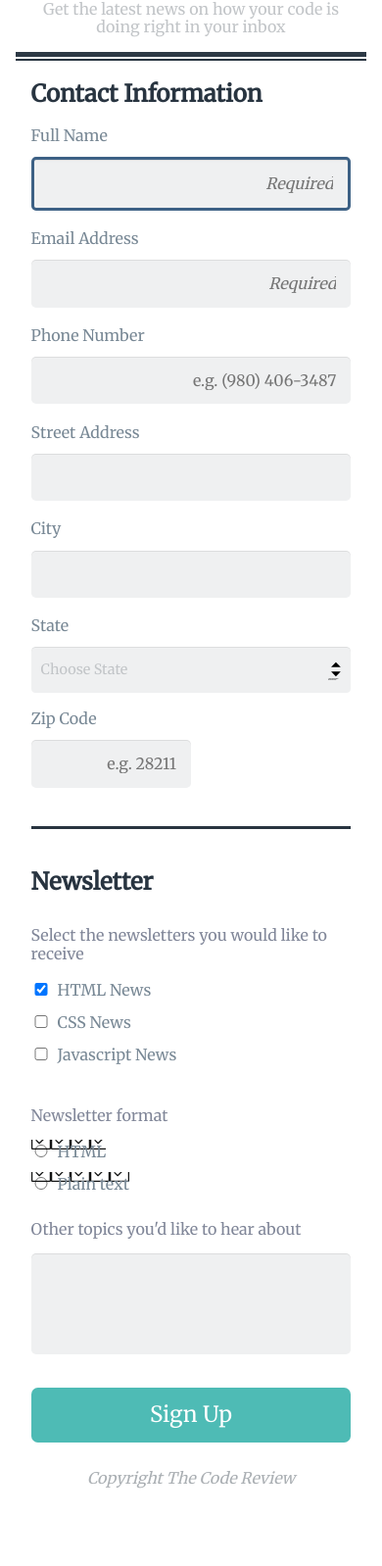
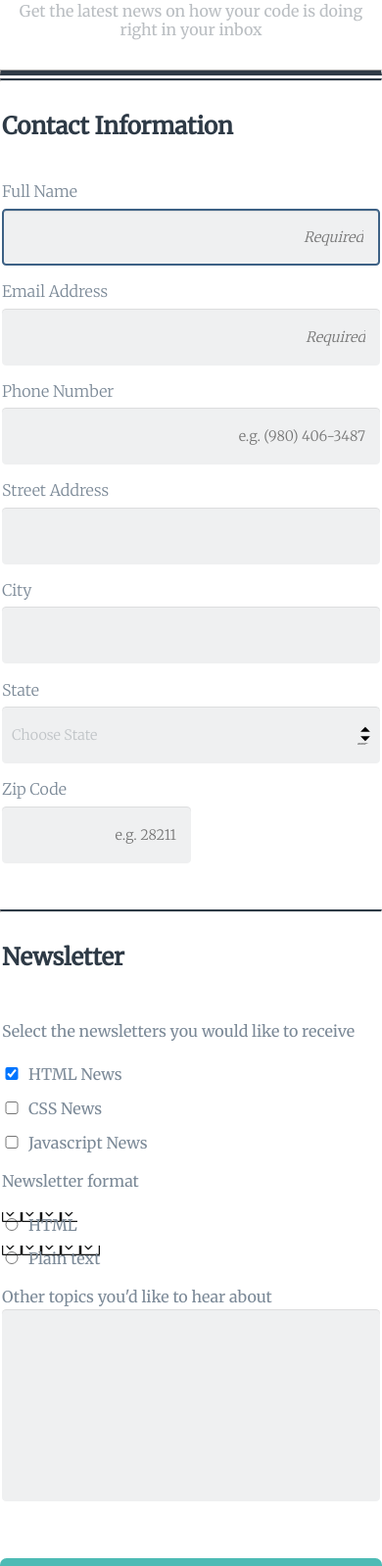
Before and after one commit to zcardais/online_registration_v3, a plain HTML site: page index.html in a window 390 px wide. Shown: the part 167-1765 px from the top of the page at 98% size. Drawn offline with nearby package versions, Linux system fonts and the light colour scheme; files whose address does not match are found by name.

Commit message:
Lots of changes to styles and markup in response to feedback from Treehouse reviewer. TODO: apply media query styles for desktop to display labels and inputs inline while displaying block on mobile devices; Due to number of revisions overall made to this project, it feels bloated, so I'm going to start from scratch on BBEdit or Codepen.io and paste the new code into my repo for my next push

```diff
--- a/css/styles.css
+++ b/css/styles.css
@@ -1,62 +1,62 @@
-* {
+*, *:before, *:after {
+  -moz-box-sizing: border-box;
+  -webkit-box-sizing: border-box;
   box-sizing: border-box;
 }
 body {
   font-family: 'Merriweather', serif;
+  color: #2E3A46;
 }
-.containerTop {
-  border-bottom: 5px solid #2d3945;
+.mainHeader {
   text-align: center;
+}
+hr.heavy {
+  border-bottom: 5px solid #2E3A46;
+  text-align: center;
+  margin-bottom: -5px;
+}
+hr.light {
+  border-top: 2px solid #2E3A46;
+  margin-bottom:2em;
 }
 .logo {
   color: white;
   text-transform: uppercase;
 }
 .banner {
-  background: #283440;
+  background: #2E3A46;
   padding: 10px;
   text-align: center;
 }
 h2,
 h3 {
-  color: #283440;
-}
-.newsletter {
-  border-top: 3px solid #283440;
-  padding-top: 40px;
+  color: #2E3A46;
 }
 .subtext {
-  color: #c2c5c8;
-}
-p {
-  color: #818799;
-}
-.copyright {
+  color: #BABEC2;
+  margin-top:-10px;
+  margin-bottom: 2em;
   text-align: center;
-  color:#aaafb3;
-  font-style: italic;
-  margin-bottom: 10em;
 }
 
 /* Layout Containers -------------------- */
 .container {
-  width: 92%;
-  margin: auto;
-  padding-left: 1em;
-  padding-right: 1em;
-}
-.containerForm {
-  border-top: 2px solid #283440;
-  margin-top: 2px;
+  margin: 2em auto 0 auto;
 }
 
 /* Form -------------------- */
-.form-newsletter {
-  border-radius: .5em;
+form#signup {
+  max-width: 100%;
+  margin: 0 auto;
+  color: #7B8997;
+  /*margin: 10px auto;*/
+  /*padding: 10px 20px;*/
 }
+
 .section {
-  margin-top:2em;
-  margin-bottom: 1em;
+  display:block;
+  margin-top:.5em;
+  margin-bottom: .25em;
 }
 label[for=fullName],
 label[for=email],
@@ -66,16 +66,18 @@ label[for=city],
 label[for=state],
 label[for=zip] {
   display: block;
-  margin-bottom: 0.8em;
-  color: #788895;
+  margin-bottom: 8px;
+  font-weight: 100;
+  /*color: #7B8997;*/
 }
 label[for=html],
 label[for=css],
 label[for=javascript],
 label[for=format-html],
 label[for=format-text] {
+  display:block;
   margin-bottom: 0.8em;
-  color: #788895;
+  /*color: #788895;*/
 }
 input,
 select,
@@ -92,7 +94,7 @@ textarea {
 [placeholder="Required"],
 [placeholder="Required"] {
   font-style: italic;
-  color: #c2c5c8;
+  color: #C0C4C7;
 }
 ::placeholder {
   text-align: right;
@@ -103,20 +105,25 @@ textarea {
 input[type="text"],
 input[type="email"],
 input[type="tel"],
+select {
+  height: 58px;
+}
+input[type="text"],
+input[type="email"],
+input[type="tel"],
 select,
 textarea {
-	font-size: 1em;
-  color: #c2c5c8;
+	font-size: .9em;
+  color: #C0C4C7;
   font-weight: 300;
   width: 100%;
-  height: auto;
   margin-bottom: 1.2em;
   box-shadow: 0 1px 0 rgba(0,0,0,0.08) inset;
 }
 input:focus,
 select:focus,
 textarea:focus {
-  border: 3px solid #3d6185;
+  border: 2px solid #3d6185;
 }
 form#signup select {
   -webkit-appearance: none;
@@ -124,10 +131,9 @@ form#signup select {
   -ms-appearance: none;
   -o-appearance: none;
   appearance: none;
-  font-size: .9em;
-  background: #eff0f1 url('../images/icons_arrows.svg') no-repeat right 15px;
+  background: #eff0f1 url('../images/icons_arrows.svg') no-repeat right 20px;
   background-size: 30px 20px;
-  color: #c2c5c8;
+  color: #C0C4C7;
   padding: 15px 45px 15px 10px;
 }
 
@@ -136,11 +142,12 @@ form#signup select::-ms-expand { display:none; }
 input[name='zip'] {
   width: 50%;
 }
-form#signup input[type=checkbox],
-form#signup input[type=radio] {
+form#signup input[type="checkbox"],
+form#signup input[type="radio"] {
   width: 20px;
   margin: 0;
   padding:0;
+  background: #eff0f1;
 }
 form#signup input[type=checkbox] + label,
 form#signup input[type=radio] + label {
@@ -149,7 +156,7 @@ form#signup input[type=radio] + label {
   padding: 4px 0px 0px 27px;
   background: url('images/icons_check.svg');
   background-size: 20px 80px;
-  line-height: 16px;
+  line-height: 18px;
 }
 form#signup input[type=checkbox] + label {
   background-position: 0px 0px;
@@ -165,7 +172,7 @@ input[type="submit"] {
   padding-left: 20px;
   padding-right: 20px;
   width: 100%;
-  margin: .5em 0;
+  margin: .5em 0 2em 0;
   background: #4ebbb5;
   text-align: center;
 }
@@ -175,6 +182,14 @@ input[type="submit"]:hover {
 form > a {
   font-size: .85em;
 }
+fieldset {
+  margin-bottom: 30px;
+  padding: 0;
+  border: none;
+}
+legend {
+  margin-bottom: 1.5em;
+}
 
 /* Media Queries -------------------- */
 
@@ -182,16 +197,37 @@ form > a {
 	.container {
 		max-width: 560px;
 	}
-  [placeholder="Required "],
-  [placeholder="Required "] {
+  .col-1-3,
+  .col-2-3 {
+    display: inline-block;
+    vertical-align: baseline;
+}
+  [placeholder="Required"],
+  [placeholder="Required"] {
     font-size: .85em;
     font-style: italic;
-    color: #c2c5c8;
+    color: #C0C4C7;
+  }
+  .col-1-3 {
+    width: 33.33%;
+    /*   border: solid 1px black; */
+    height: auto;
+  }
+  .col-2-3 {
+    width: 66.66%;
+    /*   border: solid 1px red; */
+    height: auto;
+  }
+  label,
+  input {
+    margin-bottom: 1em;
+  }
+  input {
+    padding: 20px 20px 20px 10px;
   }
 }
 
-
-@media (min-width: 1024px) {
+/*@media (min-width: 1024px) {
   .container {
     max-width: 960px;
   }
@@ -200,5 +236,6 @@ form > a {
     font-size: .85em;
     font-style: italic;
     color: #c2c5c8;
+    color: #C0C4C7;
   }
-}
+}*/
--- a/index.html
+++ b/index.html
@@ -1,25 +1,30 @@
-<!DOCTYPE html>
+<!-- <!DOCTYPE html> -->
 <html>
   <head>
     <meta charset="utf-8">
     <title>Sign up for our newsletter</title>
     <meta name="viewport" content="width=device-width">
-    <link href="https://fonts.googleapis.com/css?family=Merriweather" rel="stylesheet">
     <link rel="stylesheet" href="css/node_modules/normalize.css/normalize.css">
+    <link href="https://fonts.googleapis.com/css?family=Merriweather:300,400" rel="stylesheet">
     <link rel="stylesheet" href="css/styles.css">
   </head>
   <body>
-      <header class="mainHeader banner">
+      <header class="banner">
         <h1 class="logo">The Code Review</h1>
       </header>
-      <div class="container containerTop">
+      <div class="container containerTop mainHeader">
         <h2>Signup for our newsletter</h2>
         <p class="subtext">Get the latest news on how your code is doing right in your inbox</p>
+        <hr class="heavy">
+        <hr class="light">
       </div>
 
       <div class="container containerForm">
         <form class='form-newsletter' id="signup" method="post" action="#">
+          <fieldset>
+            <legend>
               <h2>Contact Information</h2>
+            </legend>
             <label for="fullName">Full Name</label>
             <input type="text" id="fullName" name="user_name" placeholder="Required" required aria-required="true" autofocus>
 
@@ -35,8 +40,7 @@
             <label for="city">City</label>
             <input type="text" id="city" name="city">
 
-          <label for="state">State</label>
-          <select name="states" id="state" class="states">
+            <label for="state">State</label><select name="states" id="state" class="states">
               <option value="Choose State">Choose State</option>
               <option value="Alabama">Alabama</option>
               <option value="Alaska">Alaska</option>
@@ -91,22 +95,26 @@
             </select>
             <label for="zip">Zip Code</label>
             <input type="text" id="zip" name="zip" placeholder="e.g. 28211" pattern="^[0-9]{5}$" title="Enter your 5-digit zip code.">
+          </fieldset>
+          <hr class="light">
 
-          <h2 class="newsletter">Newsletter</h2>
-          <p class="section">Select the newsletters you would like to receive</p>
+          <fieldset>
+            <legend><h2>Newsletter</h2></legend>
+            <label class="section">Select the newsletters you would like to receive</label><br>
             <input id="html" type="checkbox" name="newsletters" value="html" checked><label for="html">HTML News</label><br>
             <input id="css" type="checkbox" name="newsletters" value="css"><label for="css">CSS News</label><br>
             <input id="javascript" type="checkbox" name="newsletters" value="js"><label for="javascript">Javascript News</label><br>
 
-          <p class="section">Newsletter format</p>
+            <label class="section">Newsletter format</label><br>
             <input type="radio" id="format-html" name="format" value="format-html"><label for="format-html">HTML</label><br>
             <input type="radio" id="format-text" name="format" value="format-text"><label for="format-text">Plain text</label><br>
-          <p><label for="message" class="section">Other topics you'd like to hear about</p>
-            <textarea id="message" rows="4"></textarea>
+            <label class="section" for="message">Other topics you'd like to hear about</label>
+            <textarea id="message" rows="10" cols="50" name="textarea"></textarea>
+          </fieldset>
           <input class="btn default" type="submit" value="Sign Up">
         </form>
       </div>
-      <footer><p class="copyright">Copyright The Code Review</p></footer>
+      <footer><p class="subtext"><em>Copyright The Code Review</em></p></footer>
 
   </body>
 </html>
```
Lines whose indentation alone changed are shown as unchanged.
